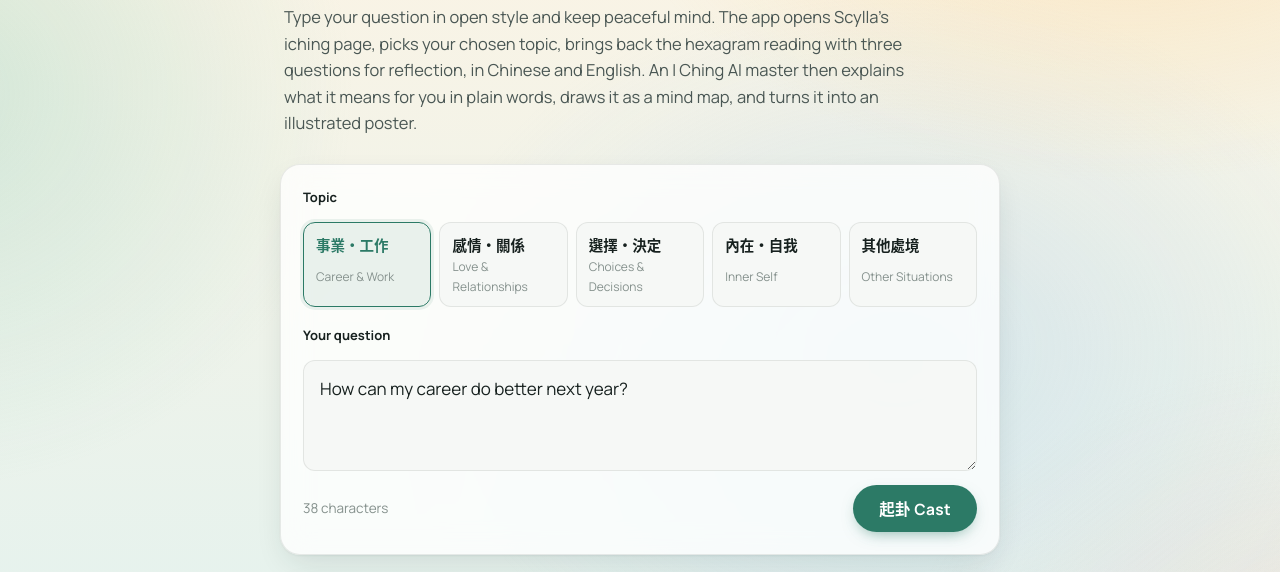
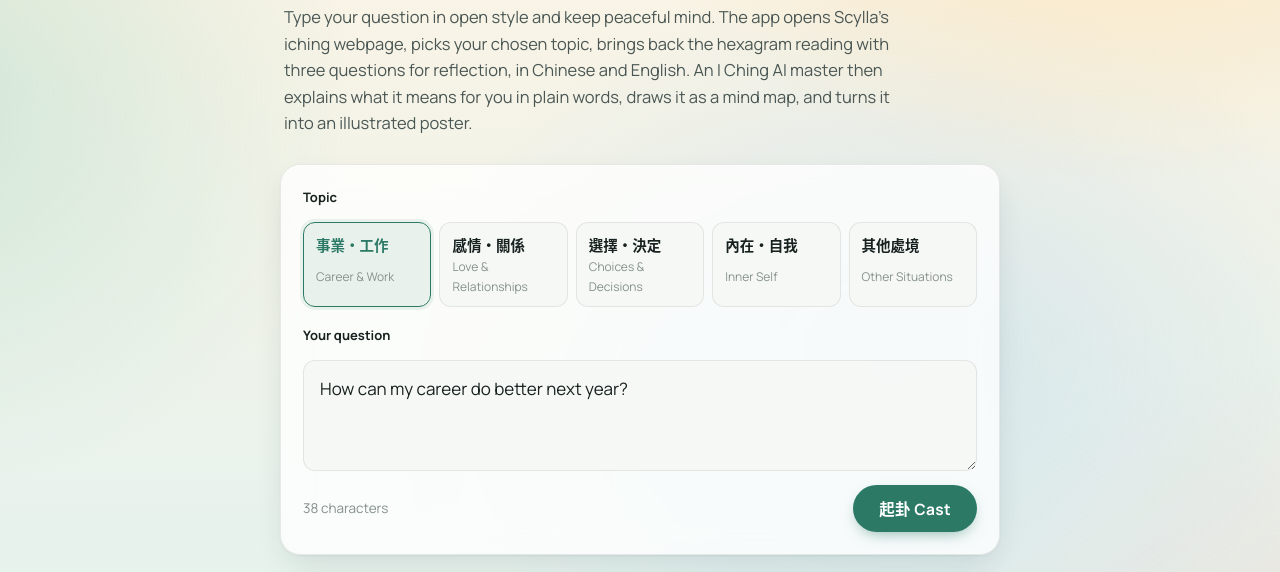
Before and after one commit to HappyJess01/Iching-coach-reflection, a plain HTML site: page index.html in a window 1280 px wide. Shown: the part 146-718 px from the top of the page. Drawn offline with Linux system fonts and the light colour scheme.

Commit message:
Update index.html

```diff
--- a/index.html
+++ b/index.html
@@ -221,7 +221,7 @@ iframe.runner { position: absolute; width: 1px; height: 1px; border: 0; opacity:
   <header>
     <div class="eyebrow">易經 · <span id="eyebrow-t">Career &amp; Work</span> reading</div>
     <h1>Ask the I Ching about <span id="about">your career</span></h1>
-    <p class="lede">Type your question in open style and keep peaceful mind. The app opens Scylla's iching page, picks your chosen topic, brings back the hexagram reading with three questions for reflection, in Chinese and English. An I Ching AI master then explains what it means for you in plain words, draws it as a mind map, and turns it into an illustrated poster.</p>
+    <p class="lede">Type your question in open style and keep peaceful mind. The app opens Scylla's iching webpage, picks your chosen topic, brings back the hexagram reading with three questions for reflection, in Chinese and English. An I Ching AI master then explains what it means for you in plain words, draws it as a mind map, and turns it into an illustrated poster.</p>
   </header>
 
   <form id="ask">
```
